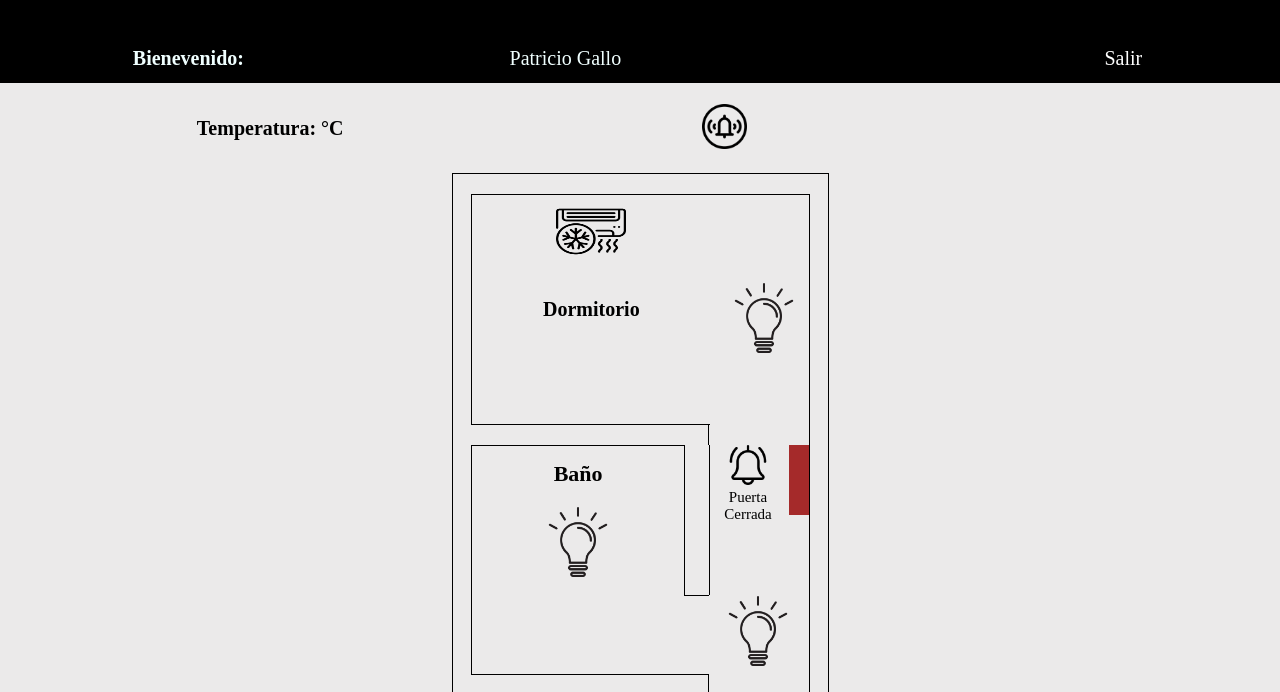
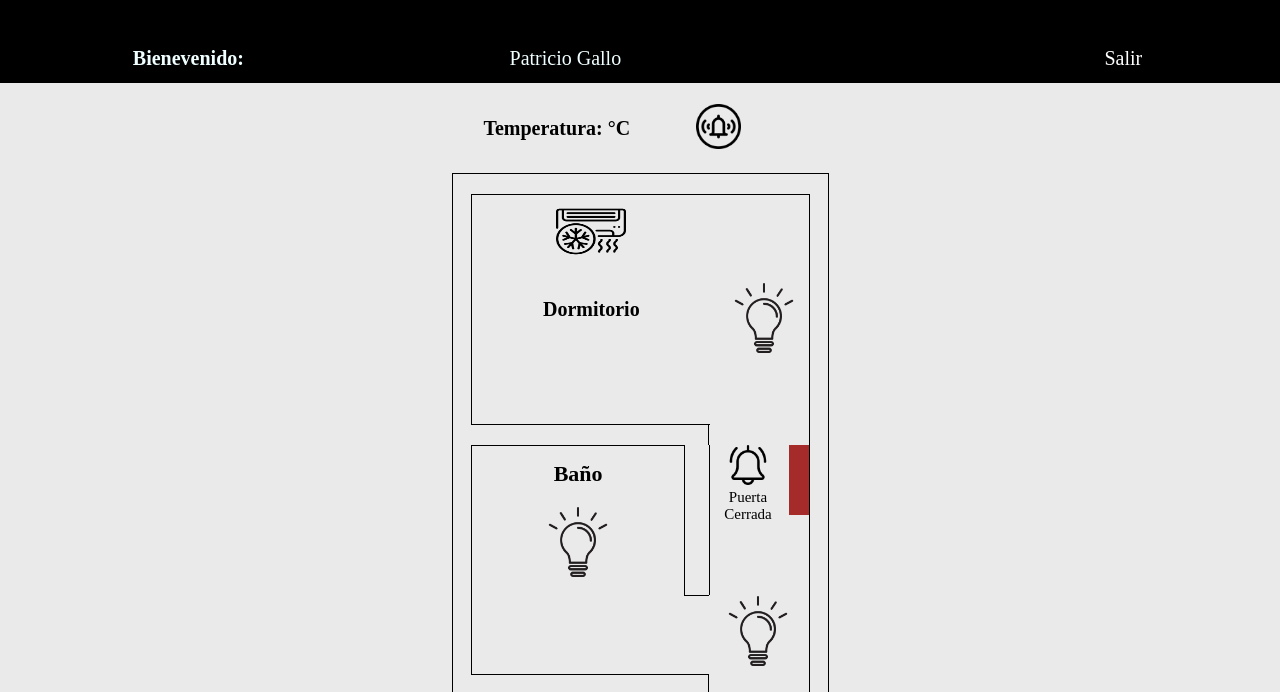
Before and after one commit to PatricioGallo/domotica, a plain HTML site: page index.html in a window 1280 px wide. Shown: the part 67-759 px from the top of the page. Drawn offline with Linux system fonts and the light colour scheme; no server answers.

Commit message:
Arreglo problemas con el texto de alarma

```diff
--- a/index.html
+++ b/index.html
@@ -23,6 +23,7 @@
     </header>
 
     <div class="cuerpo_general">
+        <div class="pre_cuerpo_anterior">
             <div class="pre_cuerpo">
                 <div class="temperatura">
                     <h1 id="temp">Temperatura: °C</h1>
@@ -32,6 +33,7 @@
                 </div>
                 <div class="texto_alarma">
                     <p id="alarma_texto" class="texto_verde"></p>
+                </div>
             </div>
         </div>
         <div class="cuerpo_general_row">
--- a/style.css
+++ b/style.css
@@ -62,13 +62,19 @@ header{
     flex-direction: column;
     justify-content: center;
 }
+.pre_cuerpo_anterior{
+    width: 98%;
+    height: 50px;
+    display: flex;
+    justify-content: center;
+    margin-bottom: 20px;
+}
 .pre_cuerpo{
-    width: 98%;
+    width:375px;;
     margin-left: 1%;
     height: 50px;
     display: flex;
     justify-content: space-around;
-    margin-bottom: 20px;
 }
 .temperatura{
     width: 170px;
```
Lines whose indentation alone changed are shown as unchanged.
